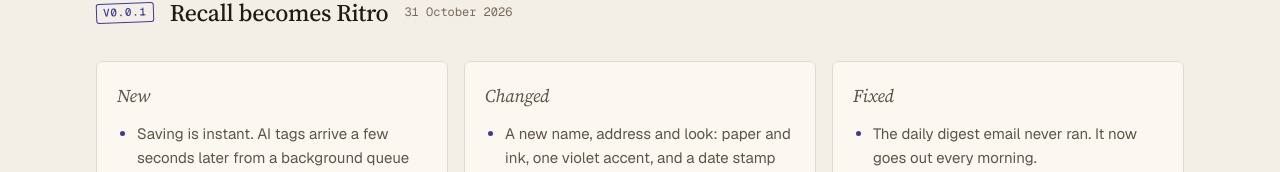
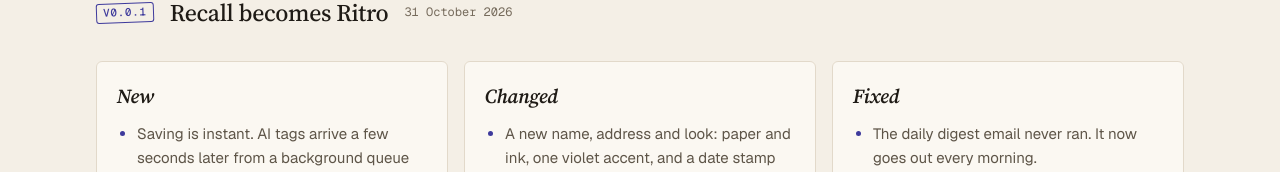
Before and after one commit to MinitJain/recall, a Next.js app in the folder client/: page /changelog in a window 1280 px wide. Shown: the part 377-549 px from the top of the page. Built offline with nearby package versions, Linux system fonts and the light colour scheme.

Commit message:
style(changelog): brighter, bolder group headings

```diff
--- a/client/src/app/changelog/page.tsx
+++ b/client/src/app/changelog/page.tsx
@@ -57,7 +57,7 @@
             <div className="mt-8 grid gap-4 md:grid-cols-3">
               {r.groups.map(([heading, items]) => (
                 <section key={heading} className="rounded-md border border-[var(--border)] bg-[var(--surface)] p-5">
-                  <h3 className="font-serif text-lg italic text-[var(--text-muted)]">{heading}</h3>
+                  <h3 className="font-serif text-xl font-semibold italic text-[var(--text)]">{heading}</h3>
                   <ul className="mt-3 list-disc space-y-2 pl-5 text-[15px] leading-relaxed text-[var(--text-muted)] marker:text-[var(--accent)]">
                     {items.map((item) => (
                       <li key={item}>{item}</li>
```
